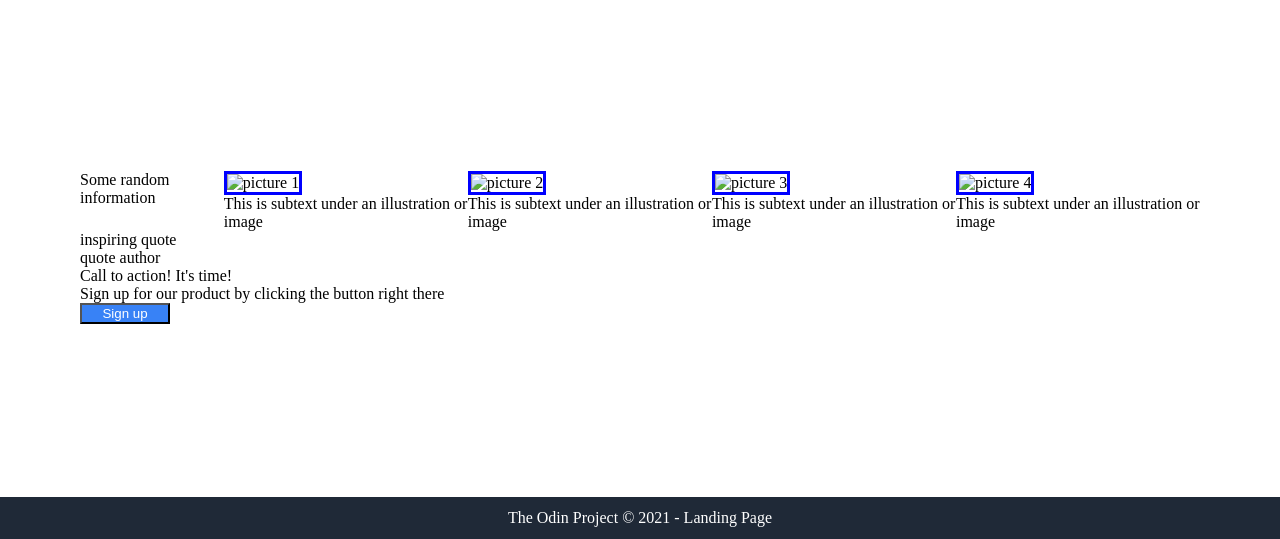
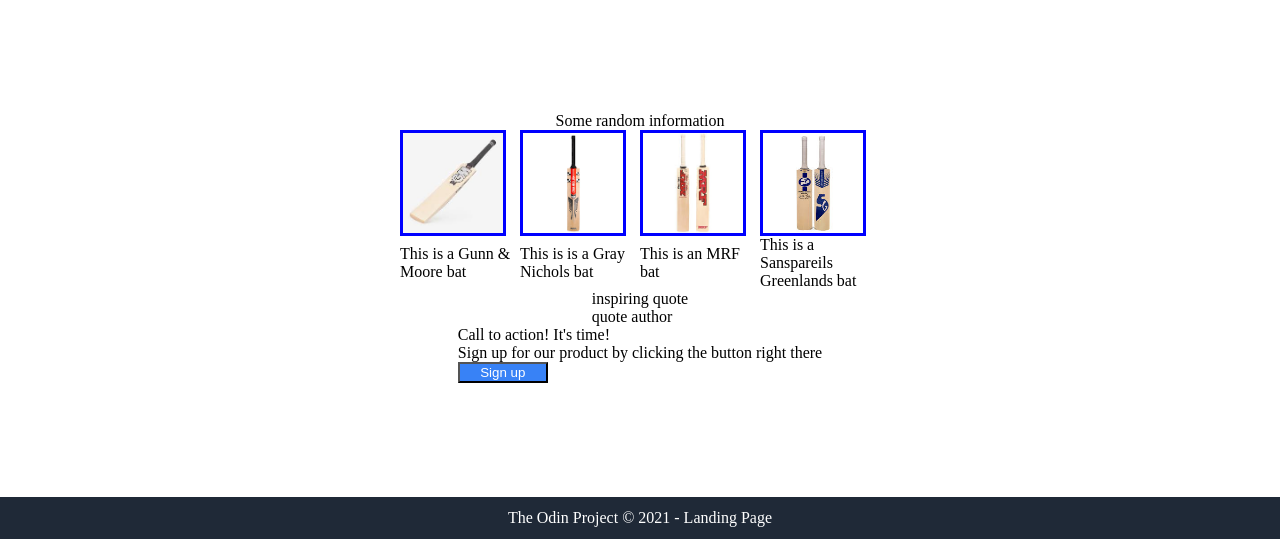
Before and after one commit to kanu14/landing-page, a plain HTML site: page index.html in a window 1280 px wide. Shown: the part 261-800 px from the top of the page. Drawn offline with Linux system fonts and the light colour scheme.

Commit message:
added pictures and borders

```diff
--- a/index.html
+++ b/index.html
@@ -39,21 +39,23 @@
     <div class="bottom-half">
         <div class="random-info">
             <div>Some random information</div>
+            <div class="four-pics">
                 <div class="images">
-                <img src="" alt="picture 1">
-                <div>This is subtext under an illustration or image</div>
+                    <img src="img/gm-bat.jpeg" alt="picture 1">
+                    <div>This is a Gunn & Moore bat</div>
                 </div>
                 <div class="images">
-                <img src="" alt="picture 2" >
-                <div>This is subtext under an illustration or image</div>
+                    <img src="img/gn-bat.png" alt="picture 2" >
+                    <div>This is is a Gray Nichols bat</div>
                 </div>
                 <div class="images">
-                <img src="" alt="picture 3" >
-                <div>This is subtext under an illustration or image</div>
+                    <img src="img/mrf-bat.jpeg" alt="picture 3" >
+                    <div>This is an MRF bat</div>
                 </div>
                 <div class="images">
-                <img src="" alt="picture 4" >
-                <div>This is subtext under an illustration or image</div>
+                    <img src="img/sg-bat.jpeg" alt="picture 4" >
+                    <div>This is a Sanspareils Greenlands bat</div>
+                </div>
             </div>
         </div>
 
--- a/style.css
+++ b/style.css
@@ -20,6 +20,9 @@ body {
 }
 
 .bottom-half {
+    display: flex;
+    flex-direction: column;
+    align-items: center;
     padding-left: 80px;
     padding-right: 80px;
 }
@@ -87,12 +90,26 @@ button {
 }
 
 .images > img {
-    height: 40px;
-    width: 40px;
+    height: 100px;
+    width: 100px;
     border-style: solid;
     border-color: blue;
+
+}
+
+.images {
+    display: flex;
+    flex-wrap: wrap;
+    width: 120px;
 }
 
 .random-info {
     display: flex;
+    flex-direction: column;
+    align-items: center;
 }
+
+.four-pics {
+    display: flex;
+    justify-content: center;
+}
```
Also changed, not shown: img/gm-bat.jpeg (added), img/gn-bat.png (added), img/mrf-bat.jpeg (added), img/sg-bat.jpeg (added). Lines whose indentation alone changed are shown as unchanged.
